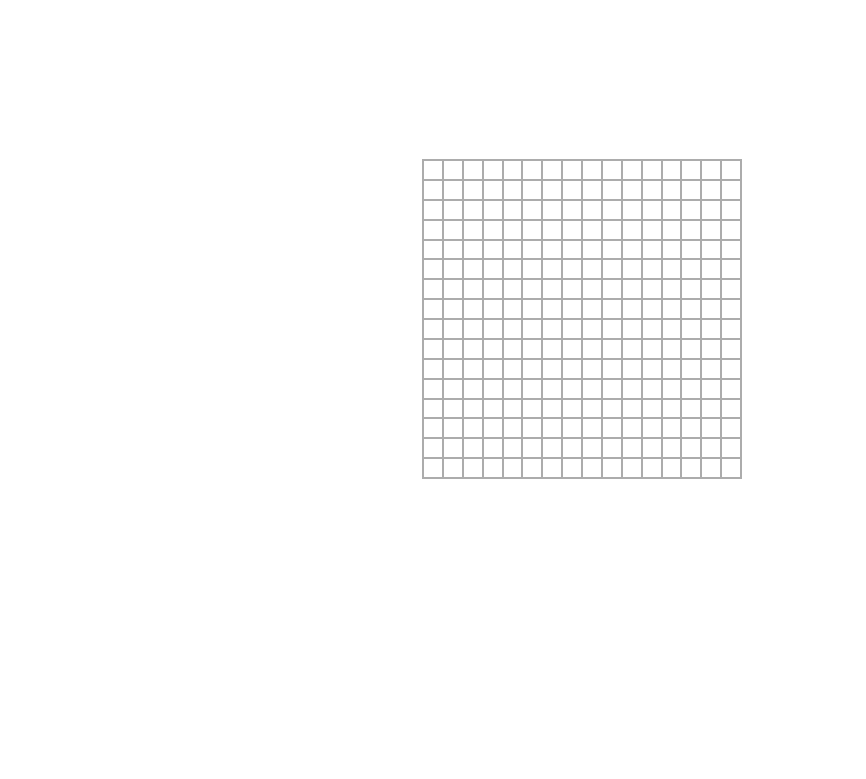
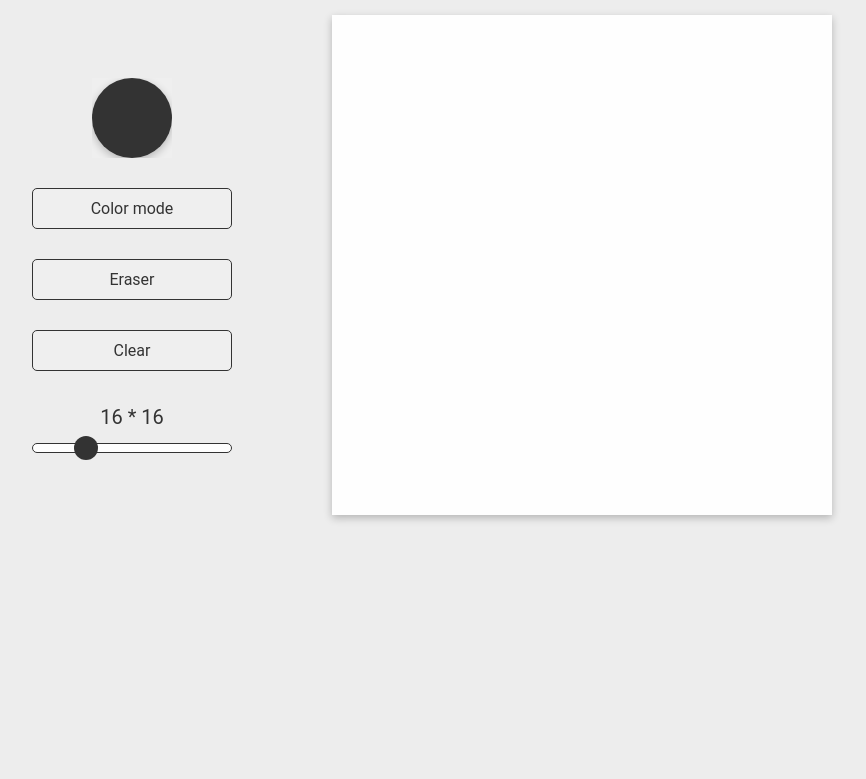
Before and after one commit to FinazzoCodes/etch-a-sketch, a plain HTML site: page index.html in a window 1280 px wide. Shown: the part 141-920 px from the top of the page, without its empty margins (58-924 px from the left). After the commit the page ends 800 px from the top, so only its background shows below. Drawn offline with Linux system fonts and the light colour scheme.

Commit message:
Implement settings and style

```diff
--- a/index.html
+++ b/index.html
@@ -7,9 +7,22 @@
     <link rel="stylesheet" href="styles.css" />
   </head>
   <body>
-    <div class="grid-container">
-      <!-- Grid squares added dynamically-->
-    </div>
-    <script src="script.js"></script>
+    <header class="header">
+      <h1 class="title">Etch a Sketch!</h1>
+    </header>
+    <main class="main">
+      <div class="settings">
+        <input id="colorPicker" type="color" value="#333333" />
+        <button id="colorBtn">Color mode</button>
+        <button id="eraserBtn">Eraser</button>
+        <button id="clearBtn">Clear</button>
+        <div id="sizeValue" class="size-value">16 * 16</div>
+        <input id="sizeSlider" type="range" value="16" min="1" max="64" />
+      </div>
+      <div class="grid-container">
+        <!-- Grid squares added dynamically-->
+      </div>
+      <script src="script.js"></script>
+    </main>
   </body>
 </html>
--- a/script.js
+++ b/script.js
@@ -1,7 +1,28 @@
+const DEFAULT_COLOR = "#333333";
+const DEFAULT_MODE = "color";
+const DEFAULT_SIZE = 16;
+
+let currentColor = DEFAULT_COLOR;
+let currentMode = DEFAULT_MODE;
+let currentSize = DEFAULT_SIZE;
+
+function setCurrentColor(newColor) {
+  currentColor = newColor;
+}
+
+function setCurrentMode(newMode) {
+  activateButton(newMode);
+  currentMode = newMode;
+}
+
+function setCurrentSize(newSize) {
+  currentSize = newSize;
+}
+
 const gridContainer = document.querySelector(".grid-container");
 
-let createGrid = (rows, cols) => {
-  for (i = 0; i < rows * cols; i++) {
+let createGrid = (size) => {
+  for (i = 0; i < size * size; i++) {
     const gridCell = document.createElement("div");
     gridCell.classList.add("grid-cell");
     gridContainer.appendChild(gridCell);
@@ -12,4 +33,4 @@ let createGrid = (rows, cols) => {
   }
 };
 
-createGrid(16, 16);
+createGrid(currentColor);
--- a/styles.css
+++ b/styles.css
@@ -1,16 +1,146 @@
-* {
+:root {
+  --primary-dark: #333;
+  --primary-light: #ededed;
+  --secondary-light: #fefefe;
+}
+
+*,
+*::before,
+*::after {
   margin: 0;
   padding: 0;
   box-sizing: border-box;
 }
 
+body {
+  background-color: var(--primary-light);
+  color: var(--primary-dark);
+  font-family: "Roboto", sans-serif;
+  line-height: 1.6;
+}
+
+h1 {
+  line-height: 1.2;
+}
+
+button,
+input {
+  width: 100%;
+  border: none;
+  color: inherit;
+  font-family: inherit;
+  font-size: inherit;
+  cursor: pointer;
+  outline: none;
+}
+
+/* HEADER */
+
+.header {
+  padding: 30px;
+}
+
+.title {
+  text-align: center;
+  font-size: 80px;
+}
+
+/* MAIN */
+
+.main {
+  display: flex;
+  align-items: center;
+  justify-content: flex-start;
+  gap: 100px;
+  max-width: 1100px;
+  margin: 0 auto;
+}
+
+.settings {
+  display: flex;
+  flex-direction: column;
+  align-items: center;
+  justify-content: center;
+  gap: 30px;
+  width: 200px;
+}
+
+button {
+  padding: 10px 20px;
+  border: 1px solid var(--primary-dark);
+  border-radius: 5px;
+}
+
+button.active {
+  background-color: var(--primary-dark);
+  color: var(--primary-light);
+}
+
+button,
+input[type="color"] {
+  transition: transform 0.1s ease-in-out;
+}
+
+button:hover,
+input[type="color"]:hover {
+  transform: scale(1.05);
+}
+
+input[type="color"]:active {
+  transition: transform 0.05s ease-in-out;
+  transform: scale(1);
+}
+
+input[type="color"] {
+  -webkit-appearance: none;
+  width: 80px;
+  height: 80px;
+  border: none;
+}
+
+input[type="color"]::-webkit-color-swatch-wrapper {
+  padding: 0;
+}
+
+input[type="color"]::-webkit-color-swatch {
+  border: none;
+  border-radius: 50px;
+  box-shadow: rgba(0, 0, 0, 0.24) 0px 3px 8px;
+}
+
+.size-value {
+  margin-bottom: -20px;
+  font-size: 20px;
+}
+
+input[type="range"] {
+  -webkit-appearance: none;
+  background-color: var(--primary-light);
+}
+
+input[type="range"]::-webkit-slider-runnable-track {
+  height: 10px;
+  border: 1px solid var(--primary-dark);
+  border-radius: 25px;
+  background: var(--secondary-light);
+}
+
+input[type="range"]::-webkit-slider-thumb {
+  -webkit-appearance: none;
+  width: 24px;
+  height: 24px;
+  border-radius: 25px;
+  margin-top: -8px;
+  background: var(--primary-dark);
+}
+
 .grid-container {
-  margin: 300px auto;
-  border: 1px solid #acacac;
   display: flex;
   flex-wrap: wrap;
-  width: 320px;
-  height: 320px;
+  width: 500px;
+  height: 500px;
+  background-color: var(--secondary-light);
+  box-shadow: rgba(0, 0, 0, 0.24) 0px 3px 8px;
 }
 
 .grid-cell {
```
